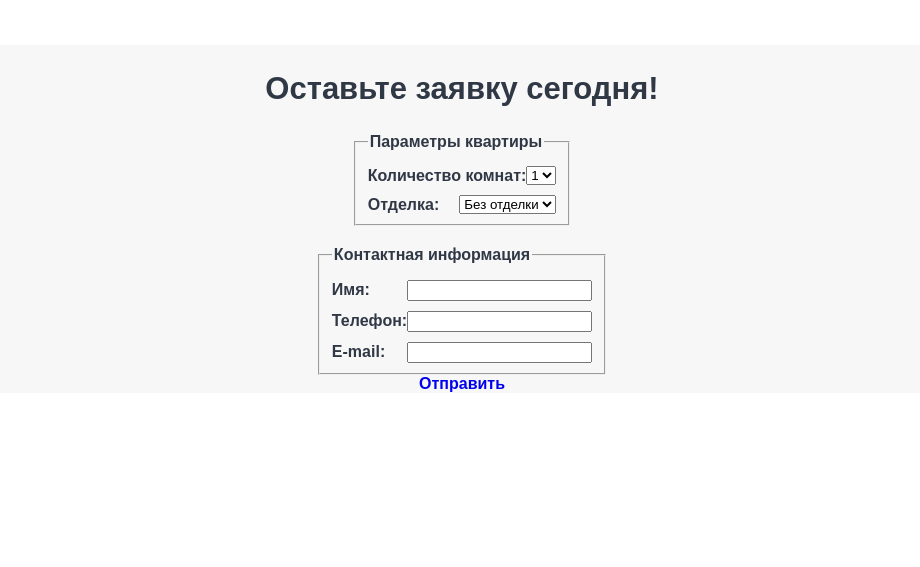
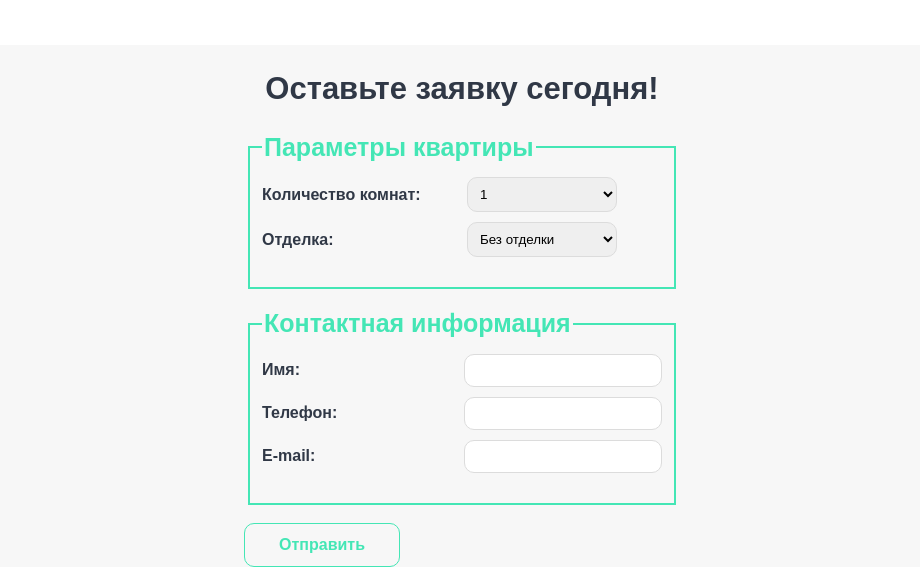
Before and after one commit to Mars1087/layout-designer-project-lvl1, a plain HTML site: page index.html in a window 1280 px wide. Shown: the part 1322-1889 px from the top of the page, without its empty margins (178-1098 px from the left). Before the commit the page ends 1715 px from the top, so only its background shows below. Drawn offline with Linux system fonts and the light colour scheme.

Commit message:
Add style form

```diff
--- a/styles/style.css
+++ b/styles/style.css
@@ -80,8 +80,10 @@ body {
     margin-top: 18px;
     padding: 12px;
     border: 1px solid white;
+    text-align: center;
+}
+.br-10 {
     border-radius: 10px;
-    text-align: center;
 }
 .w-1000 {
     width: 1000px;
@@ -134,3 +136,40 @@ body {
 .mt-20 {
     margin-top: 20px;
 }
+.main-content_button {
+    margin-right: 280px;
+    width: 130px;
+    margin-top: 18px;
+    padding: 12px;
+    border: 1px solid  rgb(68, 230, 181);
+    border-radius: 10px;
+    text-align: center;
+}
+.color-green {
+    color: rgb(68, 230, 181);
+}
+.w-400 {
+    width: 400px;
+}
+.fs-25 {
+    font-size: 25px;
+}
+.form-select {
+    width: 150px;
+    padding: 8px;
+    border: 1px solid  gainsboro;
+    text-align: left;
+    margin-right: 45px;
+}
+.form-input {
+    width: 180px;
+    padding: 8px;
+    border: 1px solid gainsboro;
+    text-align: left;
+}
+.border {
+    border: 2px solid  rgb(68, 230, 181);
+}
+.mb-20 {
+    margin-bottom: 20px;
+}
```
